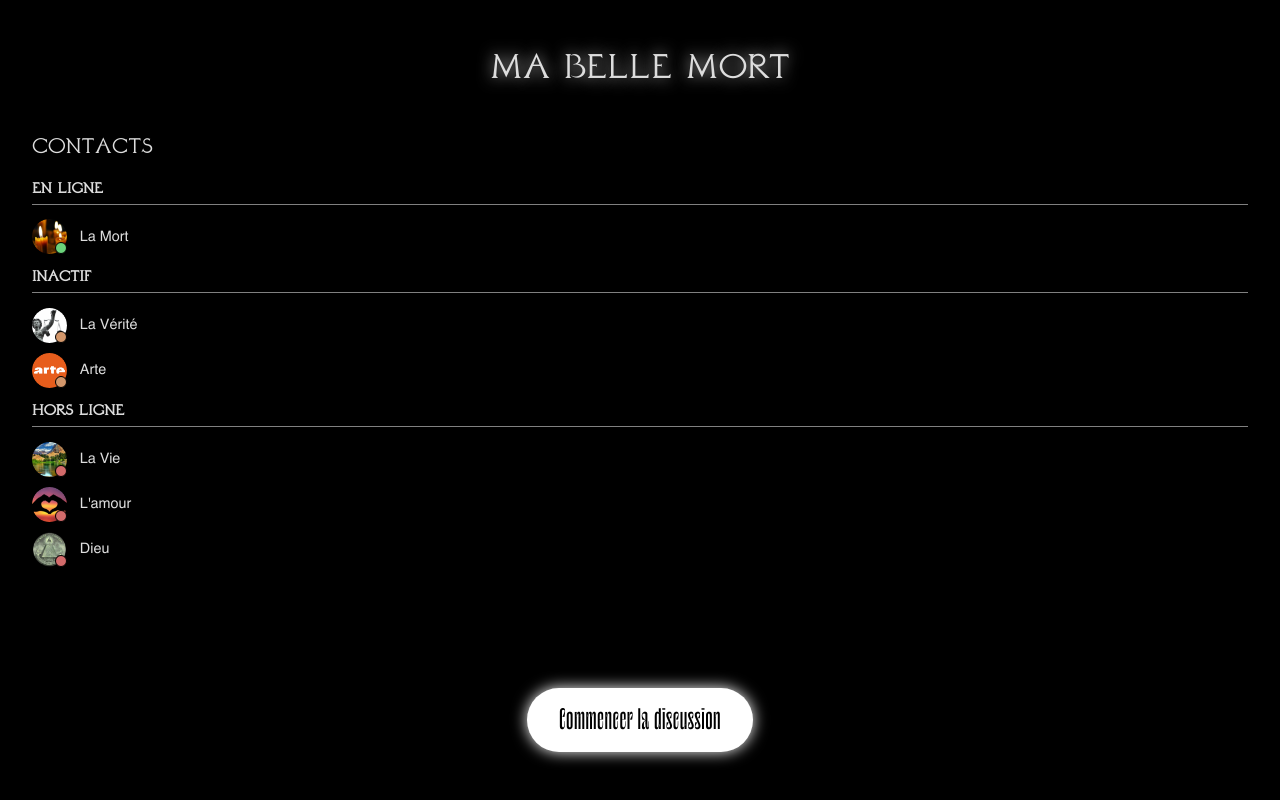
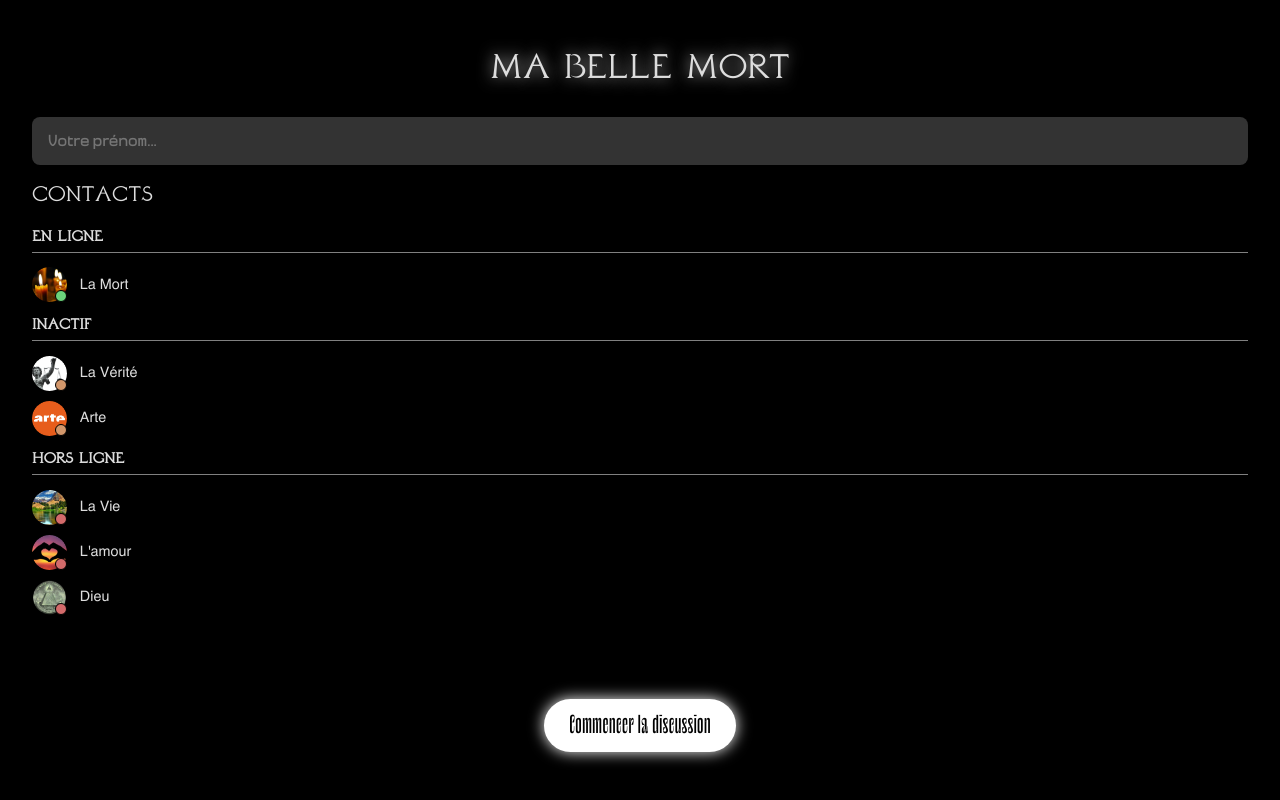
Before and after one commit to robinsimonklein/mabellemort, a Vue app: page / in a window 1280 px wide. Built offline with nearby package versions, Linux system fonts and the light colour scheme.

Commit message:
Add forname input on Intro

```diff
--- a/src/scenario/ends.json
+++ b/src/scenario/ends.json
@@ -128,7 +128,7 @@
     "type": "interaction",
     "component": "End",
     "data": {
-      "text": "Bonjour&nbsp;*prénom*, nous vous remercions de&nbsp;votre participation. Vos&nbsp;choix nous ont permi de&nbsp;récolter les&nbsp;données nécessaires pour&nbsp;votre Belle&nbsp;Mort. Nous&nbsp;espérons que votre conversation a&nbsp;été agréable.\nÀ&nbsp;bientôt,\nPrenez soin de&nbsp;vous.\nAdmin",
+      "text": "Bonjour&nbsp;{{prénom}}, nous vous remercions de&nbsp;votre participation. Vos&nbsp;choix nous ont permi de&nbsp;récolter les&nbsp;données nécessaires pour&nbsp;votre Belle&nbsp;Mort. Nous&nbsp;espérons que votre conversation a&nbsp;été agréable.\nÀ&nbsp;bientôt,\nPrenez soin de&nbsp;vous.\nAdmin",
       "sender": "Admin",
       "btnLabel": "Quitter la&nbsp;conversation"
     },
--- a/src/scenario/messages.json
+++ b/src/scenario/messages.json
@@ -1198,7 +1198,7 @@
     "component": "simple-message",
     "data": {
       "text": [
-        "Je&nbsp;suis la&nbsp;Mère de&nbsp;Ta&nbsp;Belle&nbsp;Mort. J'ai&nbsp;veillé à&nbsp;ce&nbsp;que cette&nbsp;conversation se&nbsp;déroule bien. Merci&nbsp;Belle&nbsp;Mort, tu&nbsp;as&nbsp;été sage avec ton&nbsp;défunt. *Prénom*, j'espère que tu&nbsp;en&nbsp;as&nbsp;appris assez pour&nbsp;être en&nbsp;paix avec&nbsp;elle."
+        "Je&nbsp;suis la&nbsp;Mère de&nbsp;Ta&nbsp;Belle&nbsp;Mort. J'ai&nbsp;veillé à&nbsp;ce&nbsp;que cette&nbsp;conversation se&nbsp;déroule bien. Merci&nbsp;Belle&nbsp;Mort, tu&nbsp;as&nbsp;été sage avec ton&nbsp;défunt. {{prenom}}, j'espère que tu&nbsp;en&nbsp;as&nbsp;appris assez pour&nbsp;être en&nbsp;paix avec&nbsp;elle."
       ],
       "sender": "La Vie"
     },
@@ -1210,7 +1210,7 @@
     "component": "simple-message",
     "data": {
       "text": [
-        "Merci,&nbsp;Vie. Mon&nbsp;intervention s'arrête&nbsp;ici. Le&nbsp;temps me&nbsp;rattrape. *Prénom*, je&nbsp;suis heureuse d'avoir fait ta&nbsp;connaissance. Nous&nbsp;nous&nbsp;reverrons lors&nbsp;de&nbsp;notre véritable rencontre dans&nbsp;le&nbsp;monde&nbsp;réel."
+        "Merci,&nbsp;Vie. Mon&nbsp;intervention s'arrête&nbsp;ici. Le&nbsp;temps me&nbsp;rattrape. {{prenom}}, je&nbsp;suis heureuse d'avoir fait ta&nbsp;connaissance. Nous&nbsp;nous&nbsp;reverrons lors&nbsp;de&nbsp;notre véritable rencontre dans&nbsp;le&nbsp;monde&nbsp;réel."
       ],
       "sender": "Ma Belle Mort"
     },
@@ -1234,7 +1234,7 @@
     "component": "simple-message",
     "data": {
       "text": [
-        "Enchantée,&nbsp;*prénom*. \nBelle&nbsp;Mort, tes&nbsp;mensonges doivent cesser. Ton&nbsp;défunt mérite des&nbsp;explications."
+        "Enchantée,&nbsp;{{prenom}}. \nBelle&nbsp;Mort, tes&nbsp;mensonges doivent cesser. Ton&nbsp;défunt mérite des&nbsp;explications."
       ],
       "sender": "La Vérité"
     },
--- a/src/scss/_components/_white-button.scss
+++ b/src/scss/_components/_white-button.scss
@@ -1,9 +1,9 @@
 .white-button{
   display: inline-block;
   font-family: 'Murmure', serif;
-  font-size: 1.6rem;
+  font-size: 1.4rem;
   background-color: white;
-  padding: 1rem 2rem;
+  padding: 0.8rem 1.6rem;
   color: black;
   text-decoration: none;
   border: none;
--- a/src/store.js
+++ b/src/store.js
@@ -14,7 +14,8 @@ const state = {
     actual: 'm0',
     userInteraction: false,
     loading: false,
-    bgColor: '#000'
+    bgColor: '#000',
+    username: null
 };
 
 const mutations = {
@@ -26,6 +27,9 @@ const mutations = {
     },
     SET_LOADING: (state, bool) => {
         state.loading = bool
+    },
+    SET_USERNAME: (state, username) => {
+        state.username = username
     },
     SET_DONE: (state, id) => {
         if(state.scenario[id]){
@@ -53,6 +57,7 @@ const getters = {
     scenario: state => state.scenario,
     userInteraction: state => state.userInteraction,
     loading: state => state.loading,
+    username: state => state.username,
 
     actualNode: state => {
         if(state.scenario[state.actual]) {
--- a/src/views/Intro.vue
+++ b/src/views/Intro.vue
@@ -1,6 +1,8 @@
 <template>
-    <div class="intro view">
+    <form class="intro view">
         <h1 class="intro__title">Ma Belle Mort</h1>
+        <input class="intro__forname" type="text" name="username" v-model="username" placeholder="Votre prénom..." />
+        <transition><div v-show="error" class="intro__forname--error">{{ error }}</div></transition>
         <h2 class="intro__subtitle">Contacts</h2>
         <div class="intro__contacts">
             <ul class="intro__list">
@@ -38,9 +40,9 @@
             </ul>
         </div>
         <div class="intro__btn">
-            <a @click.prevent="start" href="#" class="white-button">Commencer la discussion</a>
+            <input @click.prevent="start" type="submit" href="#" class="white-button" value="Commencer la discussion"/>
         </div>
-    </div>
+    </form>
 </template>
 
 <script>
@@ -49,11 +51,23 @@
 
     export default {
         name: "Outro",
+        data(){
+            return {
+                username: null,
+                error: null
+            }
+        },
         methods: {
-            ...Vuex.mapMutations(['SET_VIEW', 'SET_ACTUAL']),
+            ...Vuex.mapMutations(['SET_VIEW', 'SET_ACTUAL', "SET_USERNAME"]),
             start(){
-                this.SET_ACTUAL('m0');
-                this.SET_VIEW(null);
+                if(this.username && this.username.length > 2){
+                    this.error = null;
+                    this.SET_ACTUAL('m0');
+                    this.SET_VIEW(null);
+                    this.SET_USERNAME(this.username)
+                }else{
+                    this.error= "Vous devez entrer votre prénom."
+                }
             }
         }
     }
@@ -82,6 +96,25 @@
         font-weight: normal;
         margin-bottom: 0.5rem;
         padding: 0 2rem;
+    }
+
+    &__forname {
+        background-color: rgba(255,255,255,0.2);
+        border: none;
+        font-size: 1rem;
+        font-family: 'Millimetre', sans-serif;
+        padding: 1rem;
+        margin: 0 2rem;
+        outline: none;
+        color: white;
+        border-radius: 0.5rem;
+
+        &--error {
+            color: #D36B6B;
+            margin: 10px 0;
+            font-size: 0.8rem;
+            font-family: 'Millimetre', sans-serif;
+        }
     }
 
     &__contacts {
```
